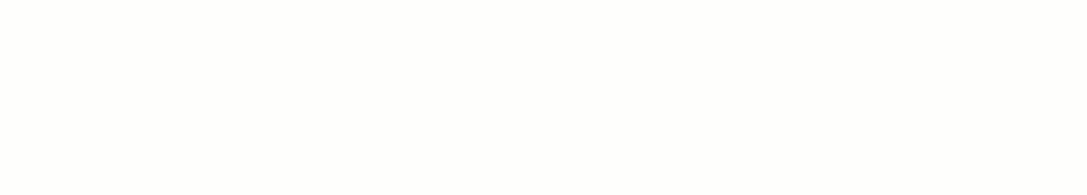
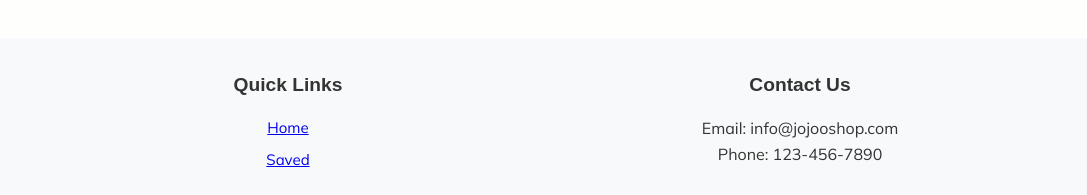
Before and after one commit to kjavedan/jojoo_shop, a Vue app: page / in a window 1280 px wide. Shown: the part 2602-2797 px from the top of the page, without its empty margins (96-1183 px from the left). Before the commit the page ends 2640 px from the top, so only its background shows below. Built offline with nearby package versions, Linux system fonts and the light colour scheme; a web font is replaced by a local one.

Commit message:
Added: footer section

```diff
--- a/index.html
+++ b/index.html
@@ -2,13 +2,14 @@
 <html lang="en">
   <head>
     <meta charset="UTF-8">
-    <link rel="icon" href="/favicon.ico">
+    <link rel="icon" href="/favicon.ico"  type="image/x-icon">
     <link rel="preconnect" href="https://fonts.googleapis.com">
     <link rel="preconnect" href="https://fonts.gstatic.com" crossorigin>
     <link href="https://fonts.googleapis.com/css2?family=Mulish:ital,wght@0,300;0,400;0,500;0,600;0,700;1,500&display=swap" rel="stylesheet">
     <link href="https://fonts.cdnfonts.com/css/arista-20" rel="stylesheet">
     <meta name="viewport" content="width=device-width, initial-scale=1.0">
-    <title>Vite App</title>
+    <meta name="description" content="kids toys, pokemon, lego charachters and many more available in jojooshop.com">
+    <title>jojooshop</title>
   </head>
   <body>
     <div id="app"></div>
--- a/src/App.vue
+++ b/src/App.vue
@@ -4,7 +4,7 @@
     <Sidebar></Sidebar>
     <DialogSearch></DialogSearch>
     <DialogOrder></DialogOrder>
-    <div class="wrapper">
+    <main class="wrapper">
       <RouterView v-slot="{ Component }">
         <Transition
           name="custom-classes"
@@ -13,15 +13,17 @@
           <component :is="Component" />
         </Transition>
       </RouterView>
-    </div>
+    </main>
   </div>
+  <Footer></Footer>
 </template>
 
 <script setup>
 import Logo from '@/components/Logo.vue'
 import Sidebar from '@/components/Sidebar.vue'
-import DialogOrder from './components/DialogOrder.vue'
-import DialogSearch from './components/DialogSearch.vue'
+import DialogOrder from '@/components/DialogOrder.vue'
+import DialogSearch from '@/components/DialogSearch.vue'
+import Footer from '@/components/Footer.vue'
 </script>
 
 <style lang="scss" scoped>
--- /dev/null
+++ b/src/components/Footer.vue
@@ -0,0 +1,72 @@
+<template>
+  <footer class="footer">
+    <div class="container">
+      <div class="footer-content">
+        <div class="footer-section">
+          <h3>Quick Links</h3>
+          <ul>
+            <li><RouterLink :to="{ name: 'home' }">Home</RouterLink></li>
+            <li><RouterLink :to="{ name: 'favorite' }">Saved</RouterLink></li>
+            <!-- <li><RouterLink :to="{ name: 'about' }">About Us</RouterLink></li>
+            <li><RouterLink :to="{ name: 'contact' }">Contact Us</RouterLink></li> -->
+          </ul>
+        </div>
+        <div class="footer-section">
+          <h3>Contact Us</h3>
+          <p>Email: info@jojooshop.com</p>
+          <p>Phone: 123-456-7890</p>
+        </div>
+      </div>
+      <div class="copyright">
+        <p>&copy; 2023 Jojooshop. All rights reserved.</p>
+      </div>
+    </div>
+  </footer>
+</template>
+
+<script>
+import { RouterLink } from 'vue-router'
+</script>
+
+<style lang="scss" scoped>
+.footer {
+  background-color: #f8f9fa;
+  padding: 2rem 0;
+  color: #333;
+  text-align: center;
+}
+
+.container {
+  width: 80%;
+  margin: 0 auto;
+}
+
+.footer-content {
+  display: flex;
+  justify-content: space-around;
+  flex-wrap: wrap;
+}
+
+.footer-section {
+  flex: 1;
+  margin-bottom: 1.5rem;
+
+  h3 {
+    font-size: 1.2rem;
+    margin-bottom: 1rem;
+  }
+
+  ul {
+    list-style: none;
+    padding: 0;
+    li {
+      margin-bottom: 0.5rem;
+    }
+  }
+}
+
+.copyright {
+  margin-top: 2rem;
+  font-size: 0.9rem;
+}
+</style>
--- a/src/components/Logo.vue
+++ b/src/components/Logo.vue
@@ -1,9 +1,9 @@
 <template>
-  <div class="logo">
+  <header class="logo">
     <RouterLink :to="{ name: 'home' }">
       <h1>jojoo <span>shop.</span></h1>
     </RouterLink>
-  </div>
+  </header>
 </template>
 
 <style lang="scss" scoped>
--- a/src/components/Sidebar.vue
+++ b/src/components/Sidebar.vue
@@ -1,5 +1,5 @@
 <template>
-  <div :class="['side-bar', { expand: isSidebar }]">
+  <nav :class="['side-bar', { expand: isSidebar }]">
     <div v-if="isSidebar">
       <div class="item" @click="toggleSearch">
         <img src="@/assets/images/search.png" alt="search" />
@@ -38,7 +38,7 @@
       <img v-if="!isSidebar" src="@/assets/images/menu.png" alt="menu" />
       <img v-else src="@/assets/images/menu-black.png" alt="menu" />
     </div>
-  </div>
+  </nav>
 </template>
 
 <script setup>
```
